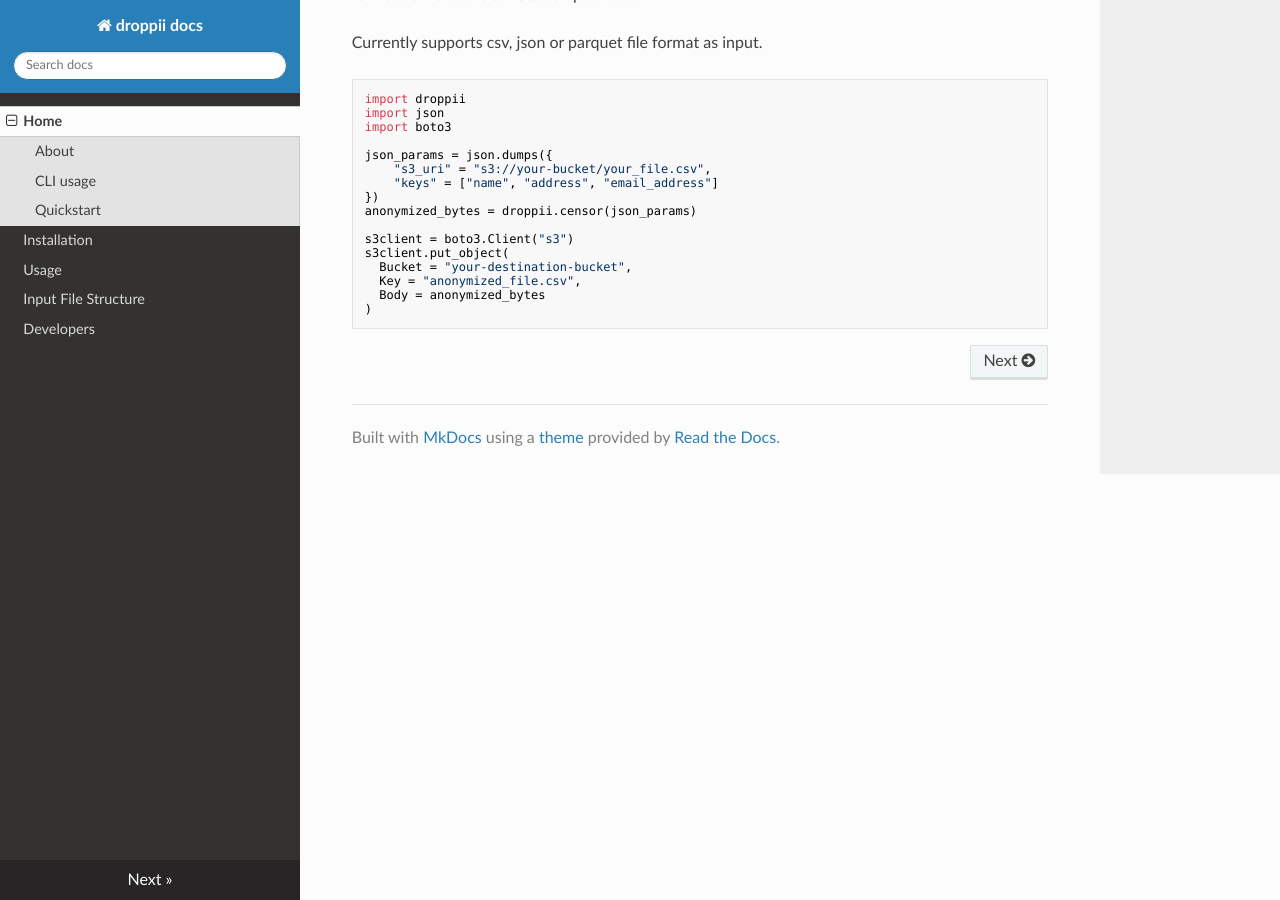
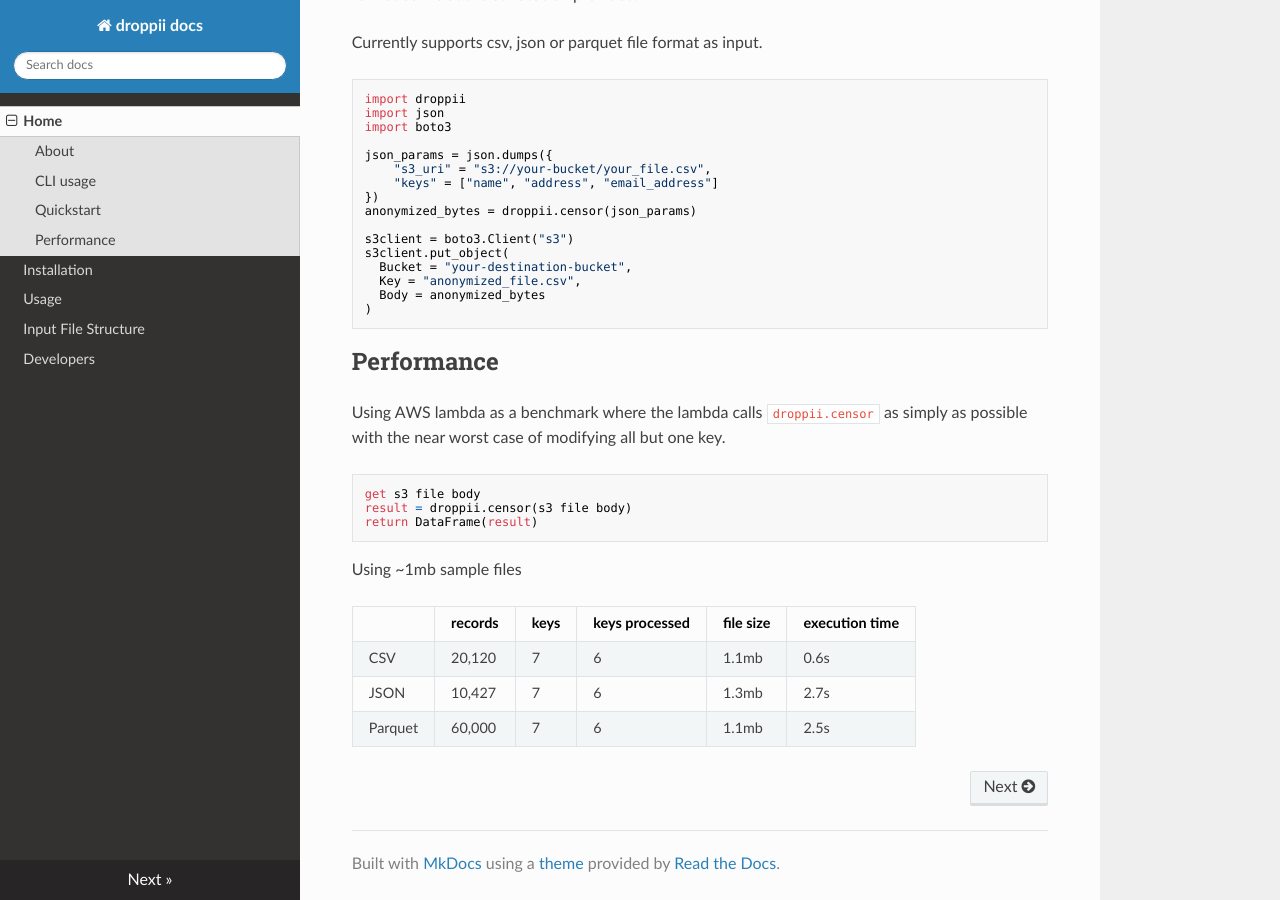
Before and after one commit to samule-i/droppii, an MkDocs documentation site: the page built from docs/docs/index.md, in a window 1280 px wide and 900 px high, scrolled down 1463 px. Built offline with MkDocs 1.6.1, drawn with Linux system fonts in a browser that asks for light colours; nearby versions of some CDN libraries.

Commit message:
documentation: add AWS lambda benchmarks

````diff
--- a/docs/docs/index.md
+++ b/docs/docs/index.md
@@ -75,3 +75,19 @@ s3client.put_object(
   Body = anonymized_bytes
 )
 ```
+
+## Performance
+Using AWS lambda as a benchmark where the lambda calls `droppii.censor` as simply as possible with the near worst case of modifying all but one key.
+```
+get s3 file body
+result = droppii.censor(s3 file body)
+return DataFrame(result)
+```
+
+Using ~1mb sample files
+
+| |records|keys|keys processed|file size|execution time|
+|---|---|---|---|---|---|
+|CSV|20,120|7|6|1.1mb|0.6s|
+|JSON|10,427|7|6|1.3mb|2.7s|
+|Parquet|60,000|7|6|1.1mb|2.5s|
````
